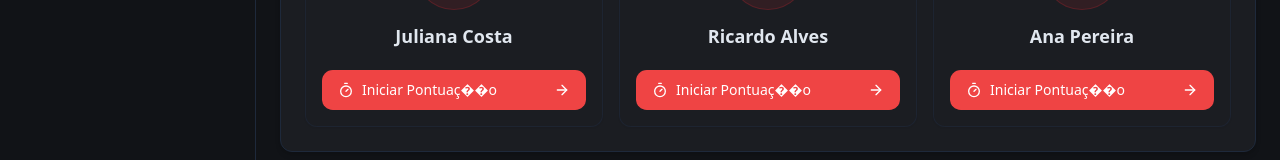
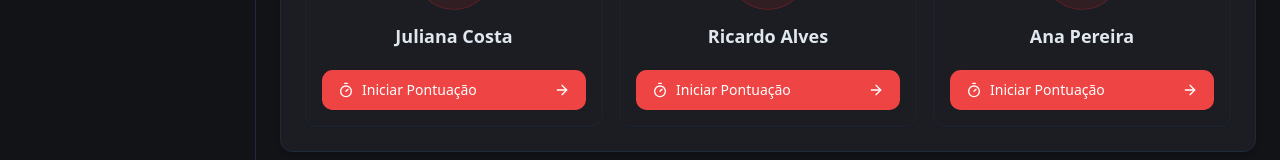
Before and after one commit to xaexae-ne-pae/sistema-karate-do-heiseikan, a React (Vite) app: page /torneios/1/pontuacao in a window 1280 px wide. Shown: the part 462-622 px from the top of the page. Built offline with nearby package versions, Linux system fonts and the light colour scheme; sample sign-in values are in the browser's storage.

Commit message:
fix: fixed encoding issues with accented characters

```diff
--- a/src/pages/TournamentScoring.tsx
+++ b/src/pages/TournamentScoring.tsx
@@ -1234,7 +1234,7 @@ const TournamentScoring = () => {
                             className="w-full gap-2 bg-red-500 hover:bg-red-600 text-white py-5 transition-all duration-300"
                           >
                             <Timer className="h-4 w-4" />
-                            Iniciar Pontuaç��o
+                            Iniciar Pontuação
                             <ArrowRight className="h-3.5 w-3.5 ml-auto" />
                           </Button>
                         </div>
```
